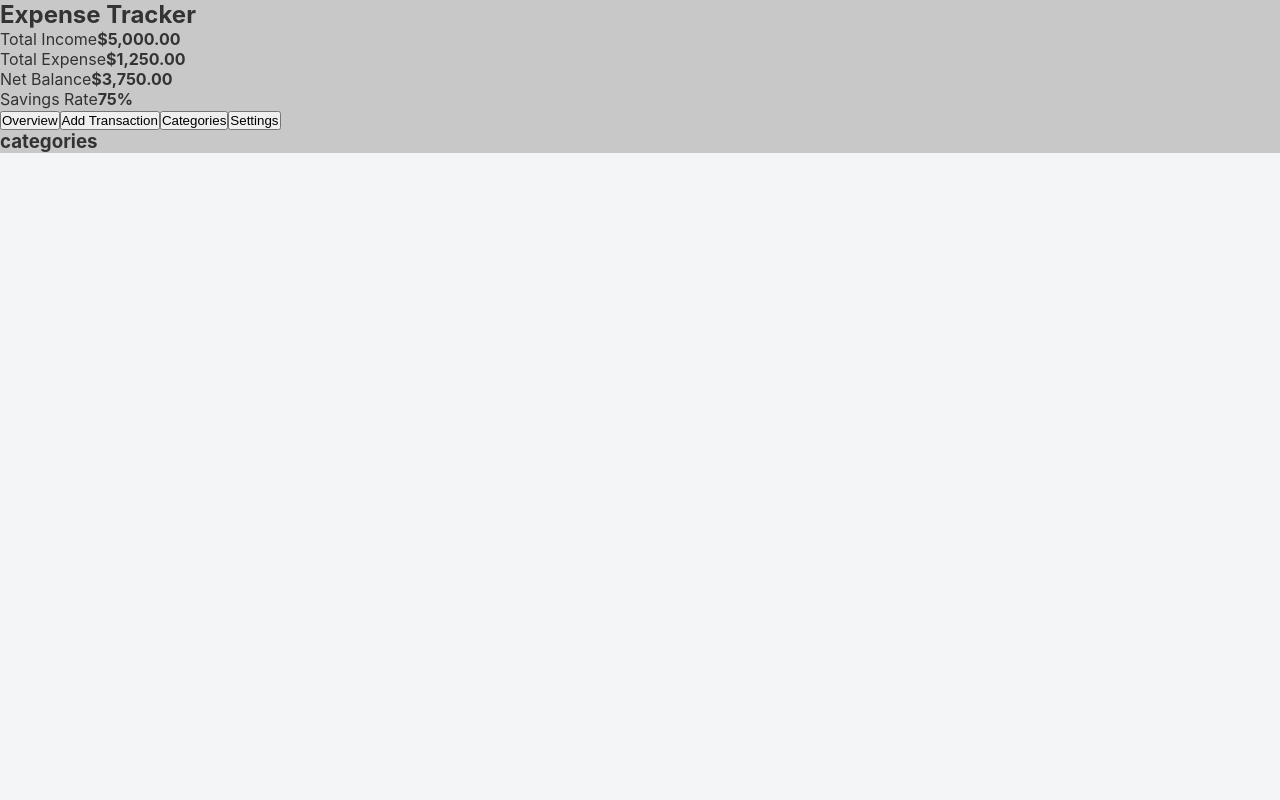
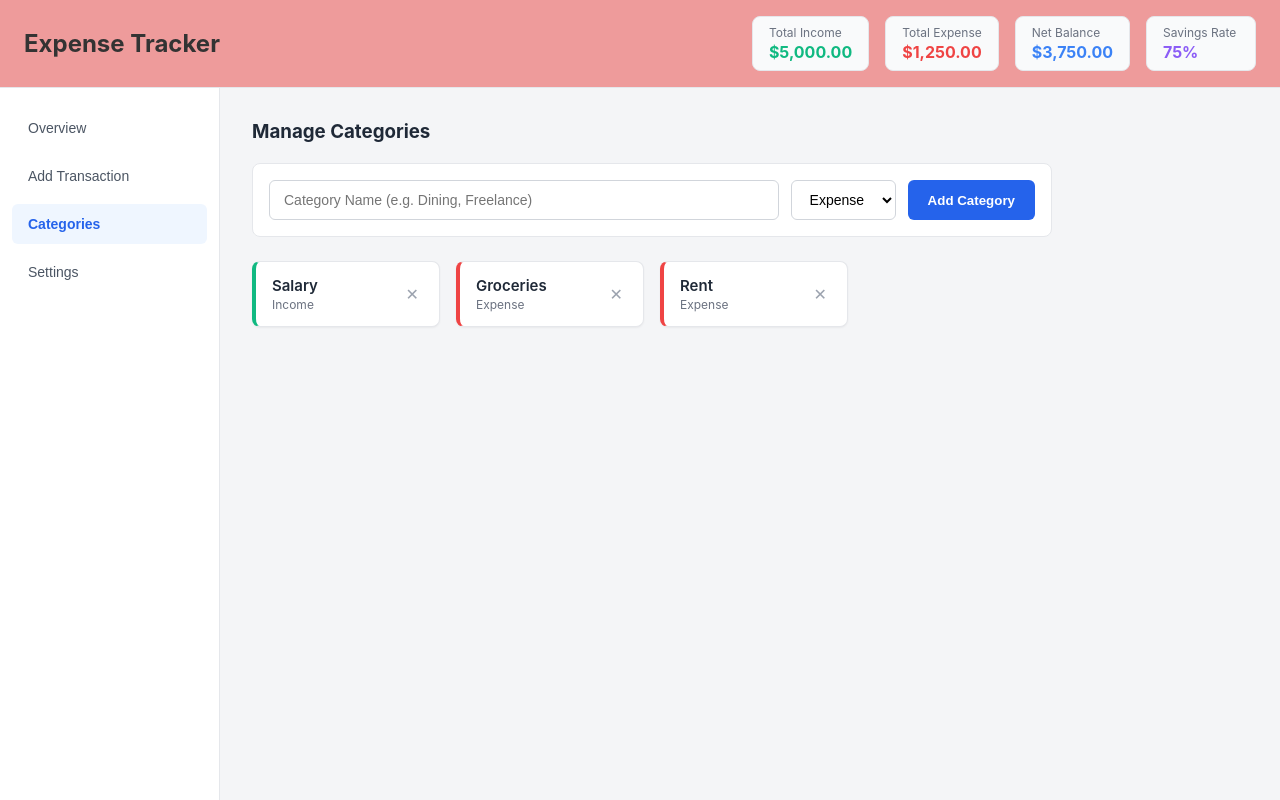
Before and after one commit to geniesaiful/projects, a React (Vite) app in the folder nodeTryout/expense-tracker/: page / in a window 1280 px wide. Both pictures are taken after a click on the button "Categories". Built offline with nearby package versions, Linux system fonts and the light colour scheme.

Commit message:
categorz< section added

```diff
--- a/nodeTryout/expense-tracker/src/App.css
+++ b/nodeTryout/expense-tracker/src/App.css
@@ -1,3 +1,209 @@
-.app-container{
-  background-color: rgb(201, 200, 200);
+.app-container {
+  display: flex;
+  flex-direction: column;
+  height: 100vh;
+  font-family: -apple-system, BlinkMacSystemFont, 'Segoe UI', Roboto, sans-serif;
+
 }
+.app-header {
+  display: flex; flex-direction: row;
+  justify-content: space-between;
+  align-items: center;
+  background-color: #ee9b9b;
+  padding: 16px 24px;
+  border-bottom: 1px solid #e5e7eb;
+}
+
+.logo {
+  margin: 0;
+  font-size: 20px;
+  color: #1f2937;
+}
+
+.stats-area {
+  display: flex;
+  gap: 16px;
+}
+
+.stat-card {
+  display: flex;
+  flex-direction: column;
+  background-color: #f9fafb;
+  padding: 8px 16px;
+  border-radius: 8px;
+  border: 1px solid #e5e7eb;
+  min-width: 110px;
+}
+
+.stat-label {
+  font-size: 12px;
+  color: #6b7280;
+  margin-bottom: 2px;
+}
+
+.income-text {
+  color: #10b981;
+}
+
+.expense-text {
+  color: #ef4444;
+}
+
+.balance-text {
+  color: #3b82f6;
+}
+
+.savings-text {
+  color: #8b5cf6;
+}
+
+/* Body Container (Sidebar + Main View) */
+.app-body {
+  display: flex;
+  flex: 1; /* Fills remaining height */
+}
+
+/* Sidebar Navigation */
+.sidebar {
+  width: 220px;
+  background-color: #ffffff;
+  border-right: 1px solid #e5e7eb;
+  padding: 20px 12px;
+}
+
+.nav-menu {
+  display: flex;
+  flex-direction: column;
+  gap: 8px;
+}
+
+.menu-item {
+  display: block;
+  width: 100%;
+  padding: 12px 16px;
+  text-align: left;
+  background-color: transparent;
+  border: none;
+  border-radius: 6px;
+  font-size: 14px;
+  cursor: pointer;
+  color: #4b5563;
+  transition: background-color 0.15s ease;
+}
+
+.menu-item:hover {
+  background-color: #f3f4f6;
+}
+
+.menu-item.active {
+  background-color: #eff6ff;
+  color: #2563eb;
+  font-weight: bold;
+}
+
+.main-content {
+  flex: 1; /* Takes remaining horizontal space */
+  padding: 32px;
+}
+
+.category-container{
+  max-width: 800px;
+}
+.category-title {
+  margin-bottom: 20px;
+  color: #1f2937;
+}
+.category-form {
+  display: flex; gap: 12px;
+  background-color: #ffffff;
+  padding: 16px; border-radius: 8px;
+  border: 1px solid #e5e7eb;
+  margin-bottom: 24px;
+}
+
+.category-input {
+  flex: 1;  padding: 10px 14px;  border: 1px solid #d1d5db;
+  border-radius: 6px;  font-size: 14px;  outline: none;
+}
+.category-input:focus {
+  border-color: #2563eb;
+}
+
+.category-select {
+  padding: 10px 14px;
+  border: 1px solid #d1d5db;
+  border-radius: 6px;
+  font-size: 14px;
+  background-color: #ffffff;
+}
+
+.add-btn {
+  background-color: #2563eb;
+  color: #ffffff;
+  border: none;
+  padding: 10px 20px;
+  border-radius: 6px;
+  font-weight: 600;
+  cursor: pointer;
+  transition: background-color 0.2s ease;
+}
+.add-btn:hover {
+  background-color: #1d4ed8;
+}
+
+.category-grid {
+  display: grid;
+  grid-template-columns: repeat(auto-fill, minmax(180px, 1fr));
+  gap: 16px;
+}
+
+.category-card {
+  display: flex;
+  justify-content: space-between;
+  align-items: center;
+  padding: 14px 16px;
+  border-radius: 8px;
+  background-color: #ffffff;
+  border: 1px solid #e5e7eb;
+  box-shadow: 0 1px 2px rgba(0, 0, 0, 0.05);
+}
+.category-card.income {
+  border-left: 4px solid #10b981;
+}
+.category-card.expense {
+  border-left: 4px solid #ef4444;
+}
+.category-info {
+  display: flex;
+  flex-direction: column;
+}
+.category-name {
+  font-weight: 600;
+  color: #1f2937;
+  font-size: 15px;
+}
+.category-type {
+  font-size: 12px;
+  color: #6b7280;
+  text-transform: capitalize;
+  margin-top: 2px;
+}
+
+.delete-btn {
+  background: none;
+  border: none;
+  color: #9ca3af;
+  font-size: 16px;
+  cursor: pointer;
+  padding: 4px;
+  border-radius: 4px;
+}
+.delete-btn:hover {
+  color: #ef4444;
+  background-color: #fee2e2;
+}
+
+.empty-state {
+  color: #6b7280;
+  font-style: italic;
+}
--- a/nodeTryout/expense-tracker/src/App.jsx
+++ b/nodeTryout/expense-tracker/src/App.jsx
@@ -1,9 +1,43 @@
-import { useState } from 'react';
+import { useState, useEffect } from 'react';
 import './App.css';
 
 export default function App() {
 
   const [activeTab, setActiveTab] = useState('overview');
+
+  const [categories, setCategories] = useState(() => {
+    const saved = localStorage.getItem('expense_tracker_categories');
+    return saved ? JSON.parse(saved) : [
+      { id: 1, name: 'Salary', type: 'income' },
+      { id: 2, name: 'Groceries', type: 'expense' },
+      { id: 3, name: 'Rent', type: 'expense' }
+    ];
+  });
+  useEffect(() => {
+    localStorage.setItem('expense_tracker_categories', JSON.stringify(categories));
+  }, [categories]);
+
+  const [categoryName, setCategoryName] = useState('');
+  const [categoryType, setCategoryType] = useState('expense');
+
+  const handleAddCategory = (e) => {
+    e.preventDefault();
+
+    if (!categoryName.trim()) return;
+    const newCategory = {
+      id: Date.now(),
+      name: categoryName.trim(),
+      type: categoryType,
+    };
+
+    setCategories([...categories, newCategory]);
+    setCategoryName('');
+  };
+
+  const handleDeleteCategory = (id) => {
+    setCategories(categories.filter(cat => cat.id !== id));
+  };
+
   return (
     <div className='app-container'>
       <header className='app-header'>
@@ -74,8 +108,54 @@ export default function App() {
             </div>
           )}
           {activeTab==='categories' && (
-            <div>
-              <h3>categories</h3>
+            <div className="category-container">
+              <h3 className="category-title">Manage Categories</h3>
+
+              {/* ADD CATEGORY FORM */}
+              <form onSubmit={handleAddCategory} className="category-form">
+                <input
+                  type="text"
+                  placeholder="Category Name (e.g. Dining, Freelance)"
+                  value={categoryName}
+                  onChange={(e) => setCategoryName(e.target.value)}
+                  className="category-input"
+                />
+
+                <select
+                  value={categoryType}
+                  onChange={(e) => setCategoryType(e.target.value)}
+                  className="category-select"
+                >
+                  <option value="expense">Expense</option>
+                  <option value="income">Income</option>
+                </select>
+
+                <button type="submit" className="add-btn">
+                  Add Category
+                </button>
+              </form>
+
+              {categories.length === 0 ? (
+                <p className="empty-state">No categories added yet.</p>
+              ) : (
+                <div className="category-grid">
+                  {categories.map((cat) => (
+                    <div key={cat.id} className={`category-card ${cat.type}`}>
+                      <div className="category-info">
+                        <span className="category-name">{cat.name}</span>
+                        <span className="category-type">{cat.type}</span>
+                      </div>
+                      <button
+                        onClick={() => handleDeleteCategory(cat.id)}
+                        className="delete-btn"
+                        title="Delete Category"
+                      >
+                        ✕
+                      </button>
+                    </div>
+                  ))}
+                </div>
+              )}
             </div>
           )}
           {activeTab==='settings' && (
```
